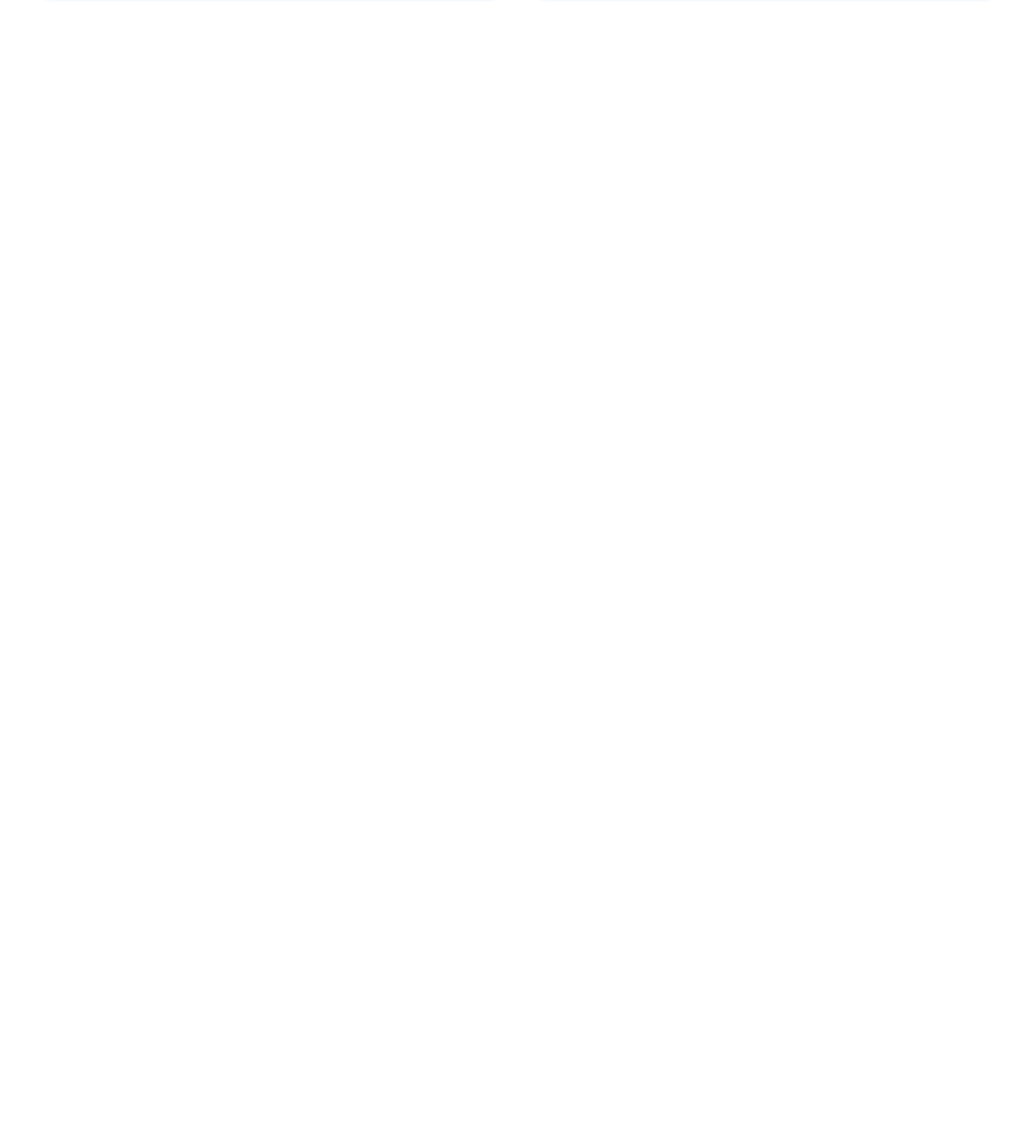
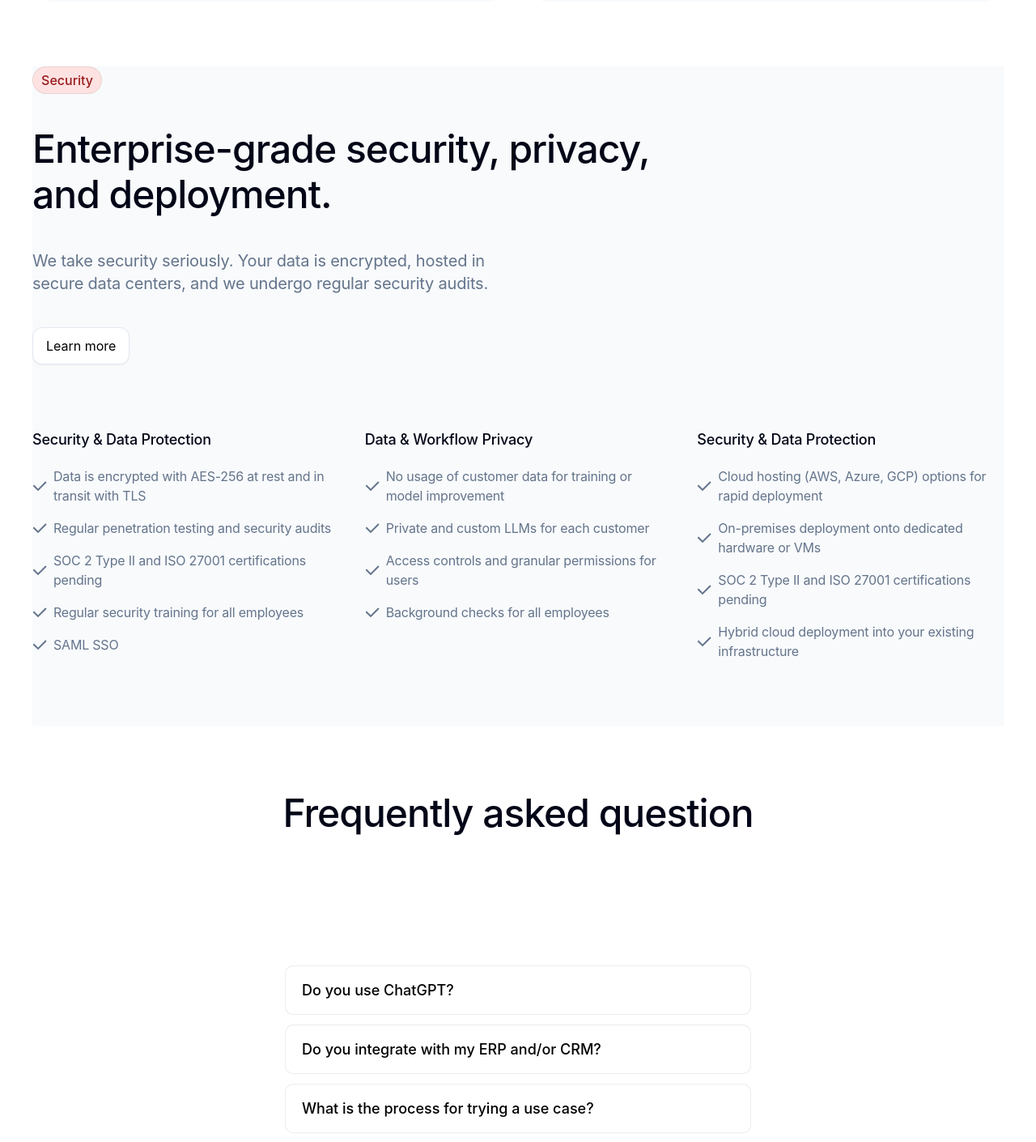
Before and after one commit to RamitVishwakarma/IndustrialAI-Landing, a Next.js app: page / in a window 1280 px wide. Shown: the part 6180-7590 px from the top of the page at 81% size. Before the commit the page ends 6182 px from the top, so only its background shows below. Built offline with nearby package versions, Linux system fonts and the light colour scheme.

Commit message:
Added section eight and nine

```diff
--- a/src/app/page.tsx
+++ b/src/app/page.tsx
@@ -5,6 +5,8 @@
 import SectionFive from "@/components/SectionFive/SectionFive";
 import SectionSix from "@/components/SectionSix/SectionSix";
 import SectionSeven from "@/components/SectionSeven/SectionSeven";
+import SectionEight from "@/components/SectionEight/SectionEight";
+import SectionNine from "@/components/SectionNine/SectionNine";
 
 export default function Home() {
   return (
@@ -16,6 +18,8 @@
       <SectionFive />
       <SectionSix />
       <SectionSeven />
+      <SectionEight />
+      <SectionNine />
     </div>
   );
 }
--- /dev/null
+++ b/src/components/Accordion.tsx
@@ -0,0 +1,42 @@
+"use client";
+
+import { ReactNode, useState } from "react";
+
+type dataType = {
+  title: string;
+  content: string;
+};
+
+const Accordion = ({ data }: { data: dataType }) => {
+  const [isOpen, setIsOpen] = useState(false);
+
+  const toggleAccordion = () => {
+    setIsOpen(!isOpen);
+  };
+
+  return (
+    <div className="transition ease-in-out w-full max-w-[36rem]">
+      {!isOpen && (
+        <button
+          onClick={toggleAccordion}
+          className="w-full px-5 py-4 font-medium text-[1.125rem] bg-white border border-border-color rounded-[0.625rem] text-start">
+          {data.title}
+        </button>
+      )}
+      {isOpen && (
+        <button
+          onClick={toggleAccordion}
+          className="w-full px-5 py-4 flex flex-col gap-1 rounded-[0.625rem] border-border-color bg-slate-50 box-shadow-xs">
+          <span className="text-start text-slate-950 font-medium tracking-[-0.0125rem] leading-[1.625rem] text-[1.125rem]">
+            {data.title}
+          </span>
+          <span className="text-slate-500 text-base text-start font-normal leading-[1.5rem] tracking-[-0.0125rem]">
+            {data.content}
+          </span>
+        </button>
+      )}
+    </div>
+  );
+};
+
+export default Accordion;
--- /dev/null
+++ b/src/components/SectionEight/SectionEight.tsx
@@ -0,0 +1,40 @@
+import React from "react";
+import TableContainer from "./TableContainer";
+import { dataOne, dataTwo, dataThree } from "./data";
+
+const SectionEight = () => {
+  return (
+    <>
+      <div className="bg-slate-50">
+        <div className="flex flex-col gap-10">
+          <div className="px-[0.38rem] py-1 bg-red-100 border border-border-color w-fit rounded-full ">
+            <div className="px-1 text-red-800 font-medium">Security</div>
+          </div>
+          <div className="flex flex-col gap-10">
+            <div className="text-slate-950 font-medium  tracking-[-0.0625rem] leading-[3.5rem] text-5xl">
+              Enterprise-grade security, privacy,
+              <br /> and deployment.
+            </div>
+            <div className="text-slate-500 text-xl -tracking-[0.0125rem] leading-7">
+              We take security seriously. Your data is encrypted, hosted in{" "}
+              <br />
+              secure data centers, and we undergo regular security audits.
+            </div>
+          </div>
+          <div>
+            <button className="border bg-white border-slate-200 rounded-xl box-shadow-xs px-3 py-[0.62rem]">
+              <span className="px-1">Learn more</span>
+            </button>
+          </div>
+        </div>
+        <div className="py-20 grid grid-cols-3 gap-8">
+          <TableContainer data={dataOne} />
+          <TableContainer data={dataTwo} />
+          <TableContainer data={dataThree} />
+        </div>
+      </div>
+    </>
+  );
+};
+
+export default SectionEight;
--- /dev/null
+++ b/src/components/SectionEight/TableContainer.tsx
@@ -0,0 +1,26 @@
+import React from "react";
+import { dataProps } from "./data";
+import Image from "next/image";
+import CheckList from "../../../public/CheckList.svg";
+
+const TableContainer = ({ data }: { data: dataProps }) => {
+  return (
+    <>
+      <div className="flex flex-col gap-5">
+        <span className="text-slate-950 text-[1.125rem] font-medium leading-[1.625rem] -tracking-[0.0125rem]">
+          {data.title}
+        </span>
+        <ul className="flex flex-col gap-4">
+          {data.points.map((point) => (
+            <li className="flex items-center gap-2 text-slate-500 text-base leading-6 -tracking-[0.0125rem]">
+              <Image src={CheckList} alt="check" />
+              {point}
+            </li>
+          ))}
+        </ul>
+      </div>
+    </>
+  );
+};
+
+export default TableContainer;
--- /dev/null
+++ b/src/components/SectionEight/data.ts
@@ -0,0 +1,35 @@
+export interface dataProps {
+  title: String;
+  points: String[];
+}
+
+export const dataOne = {
+  title: "Security & Data Protection",
+  points: [
+    "Data is encrypted with AES-256 at rest and in transit with TLS",
+    "Regular penetration testing and security audits",
+    "SOC 2 Type II and ISO 27001 certifications pending",
+    "Regular security training for all employees",
+    "SAML SSO",
+  ],
+};
+
+export const dataTwo = {
+  title: "Data & Workflow Privacy",
+  points: [
+    "No usage of customer data for training or model improvement",
+    "Private and custom LLMs for each customer",
+    "Access controls and granular permissions for users",
+    "Background checks for all employees",
+  ],
+};
+
+export const dataThree = {
+  title: "Security & Data Protection",
+  points: [
+    "Cloud hosting (AWS, Azure, GCP) options for rapid deployment",
+    "On-premises deployment onto dedicated hardware or VMs",
+    "SOC 2 Type II and ISO 27001 certifications pending",
+    "Hybrid cloud deployment into your existing infrastructure",
+  ],
+};
--- /dev/null
+++ b/src/components/SectionNine/SectionNine.tsx
@@ -0,0 +1,23 @@
+import React from "react";
+import Accordion from "../Accordion";
+import { One, Two, Three, Four, Five, Six } from "./data";
+
+const SectionNine = () => {
+  return (
+    <>
+      <div className="py-20 text-slate-950 text-center font-medium text-5xl tracking-[-0.0625rem] leading-[3.5rem]">
+        Frequently asked question
+      </div>
+      <div className="py-20 flex flex-col gap-3 items-center">
+        <Accordion data={One} />
+        <Accordion data={Two} />
+        <Accordion data={Three} />
+        <Accordion data={Four} />
+        <Accordion data={Five} />
+        <Accordion data={Six} />
+      </div>
+    </>
+  );
+};
+
+export default SectionNine;
--- /dev/null
+++ b/src/components/SectionNine/data.ts
@@ -0,0 +1,38 @@
+import exp from "node:constants";
+import { describe } from "node:test";
+
+export const One = {
+  title: "Do you use ChatGPT?",
+  content:
+    "No, at Industrial AI, we build our own AI models that we host securely on Amazon Web Services. If requested, we can incorporate OpenAI models.",
+};
+
+export const Two = {
+  title: "Do you integrate with my ERP and/or CRM?",
+  content:
+    "Yes, we will integrate with necessary components of your IT infrastructure, including your ERP and CRM, for read-in and write-back.",
+};
+
+export const Three = {
+  title: "What is the process for trying a use case?",
+  content:
+    "We have a low-risk exploratory process to determine the best use cases to generate ROI for your organization. Visit Our Approach for more details.",
+};
+
+export const Four = {
+  title: "What if the AI makes mistakes?",
+  content:
+    "Our systems are human-in-the-loop, so a user can review AI output and correct mistakes. Our AI models also learn from mistakes over time.",
+};
+
+export const Five = {
+  title: "How much does a use case cost?",
+  content:
+    "It depends on the particular use case, but as part of our pilot process, we work with the customer to demonstrate that the use case will generate ROI before any payment.",
+};
+
+export const Six = {
+  title: "Who are the people behind Industrial AI?",
+  content:
+    "We're a team of AI engineers, computer science PhDs & graduates, and manufacturing industry veterans located across the United States, from Texas to Silicon Valley.",
+};
--- a/src/components/SectionSeven/SectionSeven.tsx
+++ b/src/components/SectionSeven/SectionSeven.tsx
@@ -18,7 +18,7 @@
             <span className="px-1">Contact us</span>
           </button>
         </div>
-        <div className="pt-20 grid grid-cols-2 gap-6 rounded-3xl">
+        <div className="py-20 grid grid-cols-2 gap-6">
           <TeamContainer data={DataOne} />
           <TeamContainer data={DataTwo} />
           <TeamContainer data={DataThree} />
--- a/src/components/SectionSeven/TeamContainer.tsx
+++ b/src/components/SectionSeven/TeamContainer.tsx
@@ -4,7 +4,7 @@
 const TeamContainer = ({ data }: { data: dataProps }) => {
   return (
     <>
-      <div className="tracking-[-0.0125rem] p-10 bg-slate-50 rounded-3xl">
+      <div className="tracking-[-0.0125rem] p-10 bg-slate-50 rounded-3xl ">
         <div className="flex flex-col gap-4">
           <div
             className={`${data.avatarColor} relative w-16 h-16 rounded-full`}>
--- a/tailwind.config.ts
+++ b/tailwind.config.ts
@@ -29,6 +29,8 @@
       "lime-50": "#F7FEE7",
       "lime-800": "#3F6212",
       "purple-200": "#E9D5FF",
+      "red-100": "#FEE2E2",
+      "red-800": "#991B1B",
     },
     extend: {
       fontFamily: {
```
